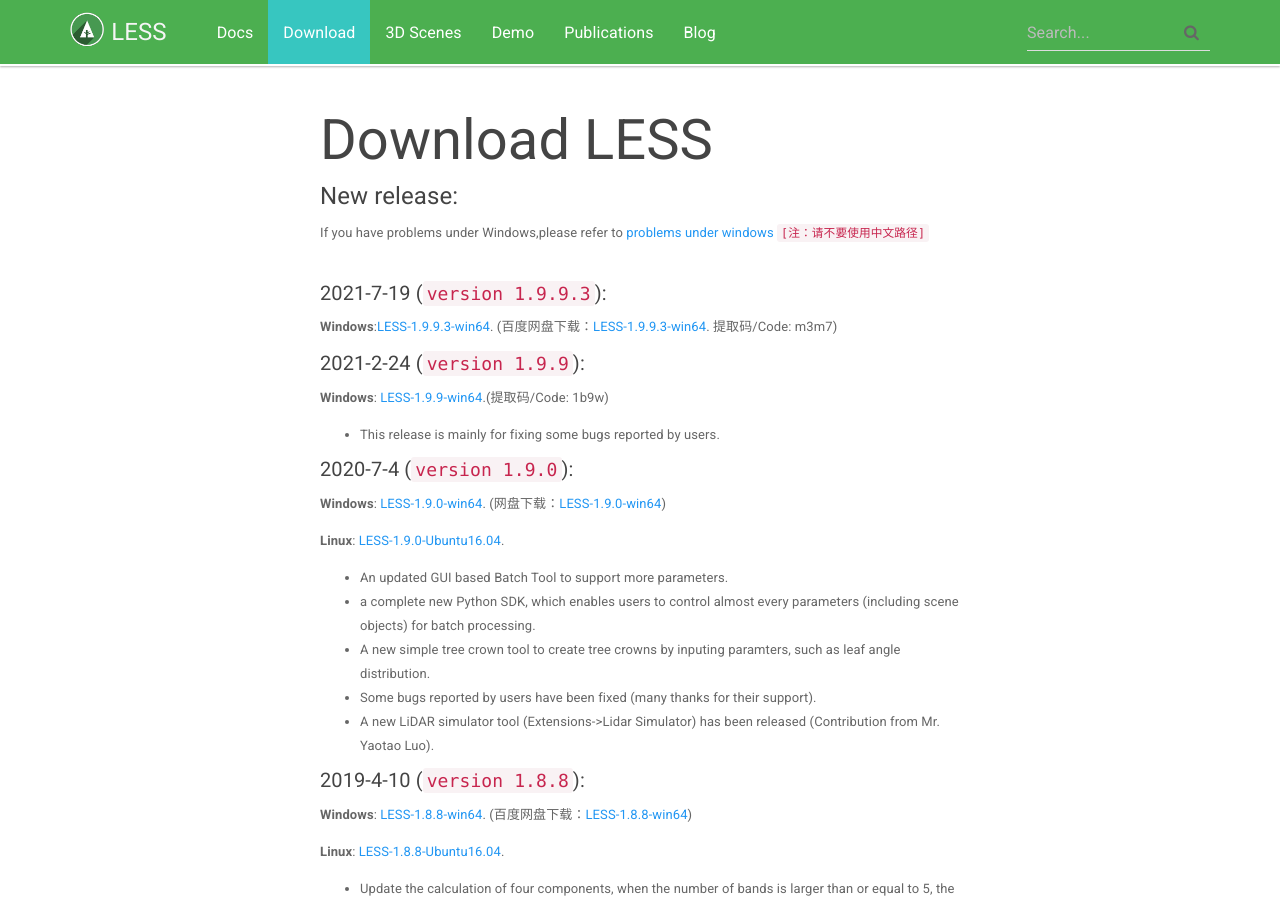
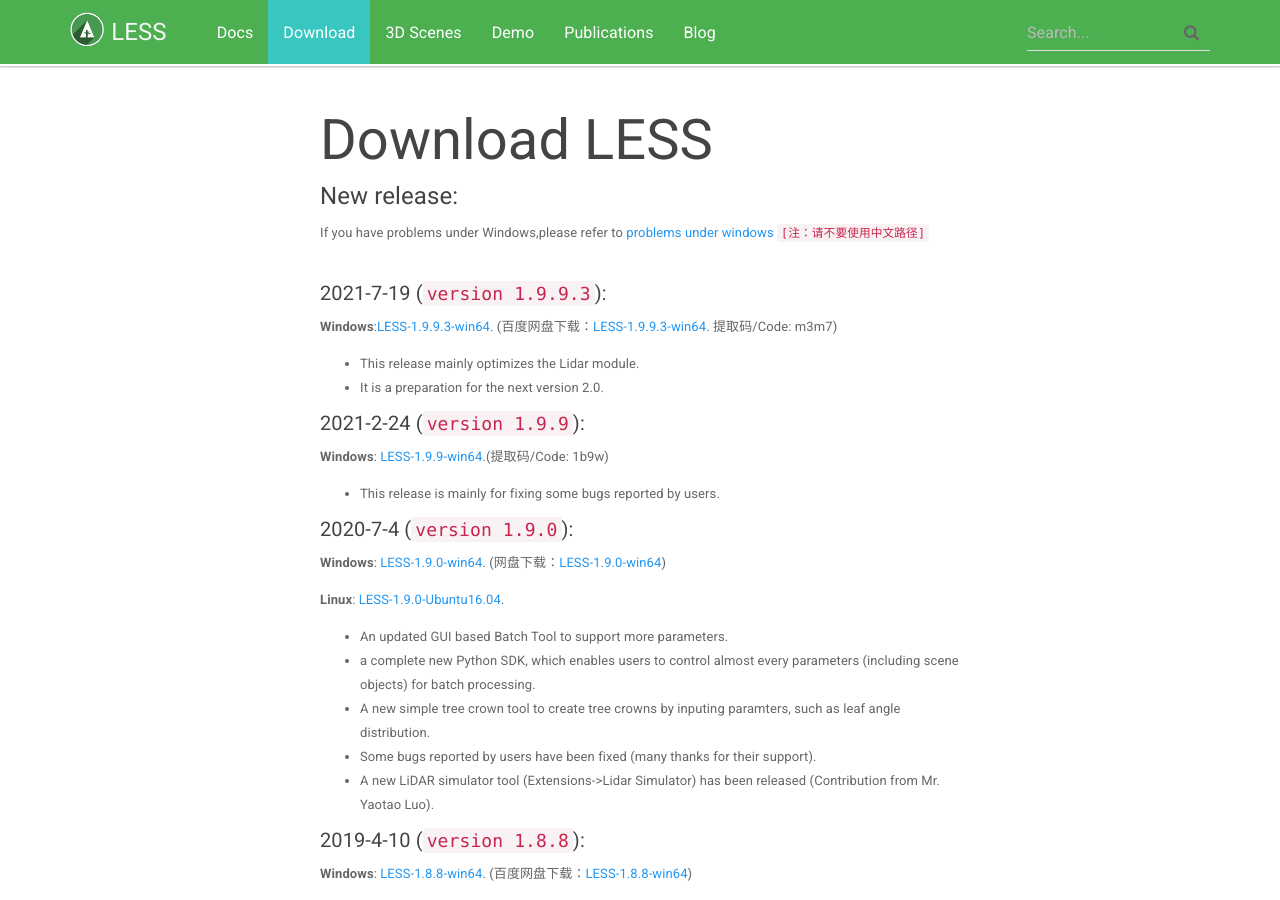
Before and after one commit to jianboqi/jianboqi.github.io, a Jekyll site: the page built from download-less.md, in a window 1280 px wide and 900 px high. Built offline with Jekyll 4.4.1, drawn with Linux system fonts in a browser that asks for light colours; nearby versions of some CDN libraries.

Commit message:
Update download-less.md

```diff
--- a/download-less.md
+++ b/download-less.md
@@ -16,6 +16,9 @@
 
 ##### 2021-7-19 (`version 1.9.9.3`):
 **Windows**:<a href="https://drive.google.com/file/d/1Z98bgQAj-_52hwlO7Vze7U9nDTwrTSXv/view?usp=sharing" onClick="ga('send', 'event', 'LESSDownload','V1.9.9.3','Win64');">LESS-1.9.9.3-win64</a>. (百度网盘下载：<a href="https://pan.baidu.com/s/1jiapCQb1_dtHa2-tS09vvg" onClick="ga('send', 'event', 'LESSDownload','V1.9.0','Win64');">LESS-1.9.9.3-win64</a>. 提取码/Code: m3m7)
+
+* This release mainly optimizes the Lidar module.
+* It is a preparation for the next version 2.0.
 
 ##### 2021-2-24 (`version 1.9.9`):
 **Windows**: <a href="https://pan.baidu.com/s/1mWF7x5pinoRM6yzwVbGLAw" onClick="ga('send', 'event', 'LESSDownload','V1.9.0','Win64');">LESS-1.9.9-win64</a>.(提取码/Code: 1b9w)
```
